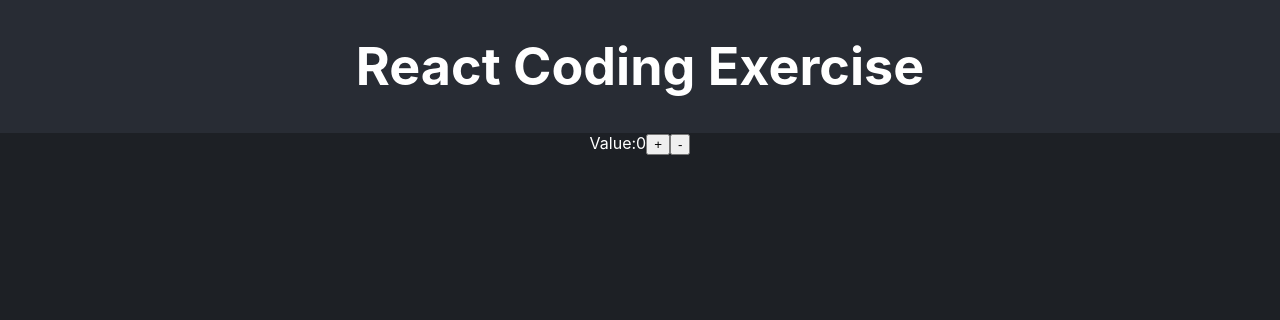
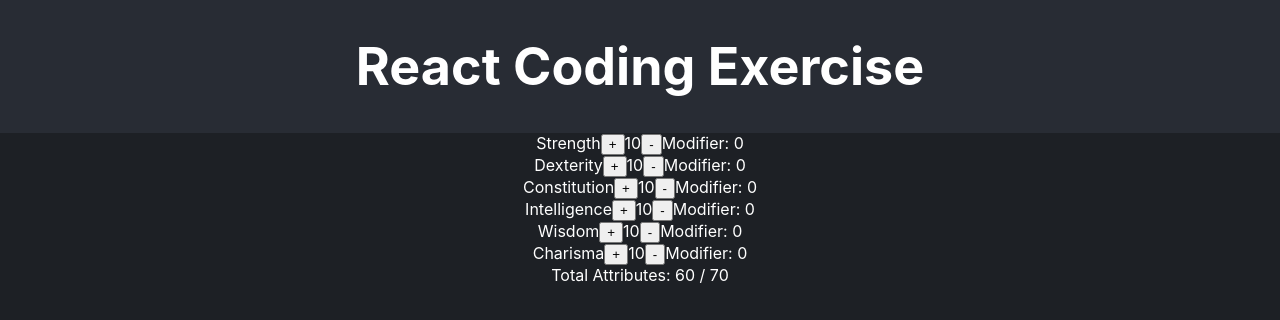
Before and after one commit to fropsyboy/recruiting-webapp-character, a React (Create React App) app: page / in a window 1280 px wide. Shown: the top 320 px of the page. Built offline with nearby package versions, Linux system fonts and the light colour scheme.

Commit message:
#1 #2 #3, created the state and controls for each attributes, Displayed the modifiers and made sure the max 70 is adhered to

```diff
--- a/src/App.tsx
+++ b/src/App.tsx
@@ -1,9 +1,44 @@
 import { useState } from 'react';
 import './App.css';
-import { ATTRIBUTE_LIST, CLASS_LIST, SKILL_LIST } from './consts.js';
+import { ATTRIBUTE_LIST, CLASS_LIST, SKILL_LIST } from './consts';
+import type { Attributes } from './types';
+
 
 
 function App() {
+  const initialAttributes: Attributes = {
+    Strength: 10,
+    Dexterity: 10,
+    Constitution: 10,
+    Intelligence: 10,
+    Wisdom: 10,
+    Charisma: 10,
+  };
+
+  const [attributes, setAttributes] = useState<Attributes>(initialAttributes);
+  const maxAttributeTotal = 70;
+
+   // Calculate attribute modifier
+   const calculateModifier = (value: number): number => Math.floor((value - 10) / 2);
+
+   // Calculate total of all attributes
+   const totalAttributes = Object.values(attributes).reduce((acc, value) => acc + value, 0);
+
+   // Handle increment and decrement of attributes
+   const updateAttribute = (key: keyof Attributes, increment: boolean) => {
+     setAttributes(prevAttributes => {
+       const newValue = increment ? prevAttributes[key] + 1 : prevAttributes[key] - 1;
+
+       // Ensure the new total does not exceed the maximum allowed
+       if (totalAttributes + (increment ? 1 : -1) > maxAttributeTotal || newValue < 0) {
+         return prevAttributes;
+       }
+
+       return { ...prevAttributes, [key]: newValue };
+     });
+   };
+
+
   const [num, setNum] = useState<number>(0);
   return (
     <div className="App">
@@ -12,10 +47,16 @@ function App() {
       </header>
       <section className="App-section">
         <div>
-          Value:
-          {num}
-          <button>+</button>
-          <button>-</button>
+           {ATTRIBUTE_LIST.map(attribute => (
+          <div key={attribute} className="attribute-row">
+            <span>{attribute}</span>
+            <button onClick={() => updateAttribute(attribute as keyof Attributes, true)}>+</button>
+            <span>{attributes[attribute as keyof Attributes]}</span>
+            <button onClick={() => updateAttribute(attribute as keyof Attributes, false)}>-</button>
+            <span>Modifier: {calculateModifier(attributes[attribute as keyof Attributes])}</span>
+          </div>
+        ))}
+        <div>Total Attributes: {totalAttributes} / {maxAttributeTotal}</div>
         </div>
       </section>
     </div>
```
